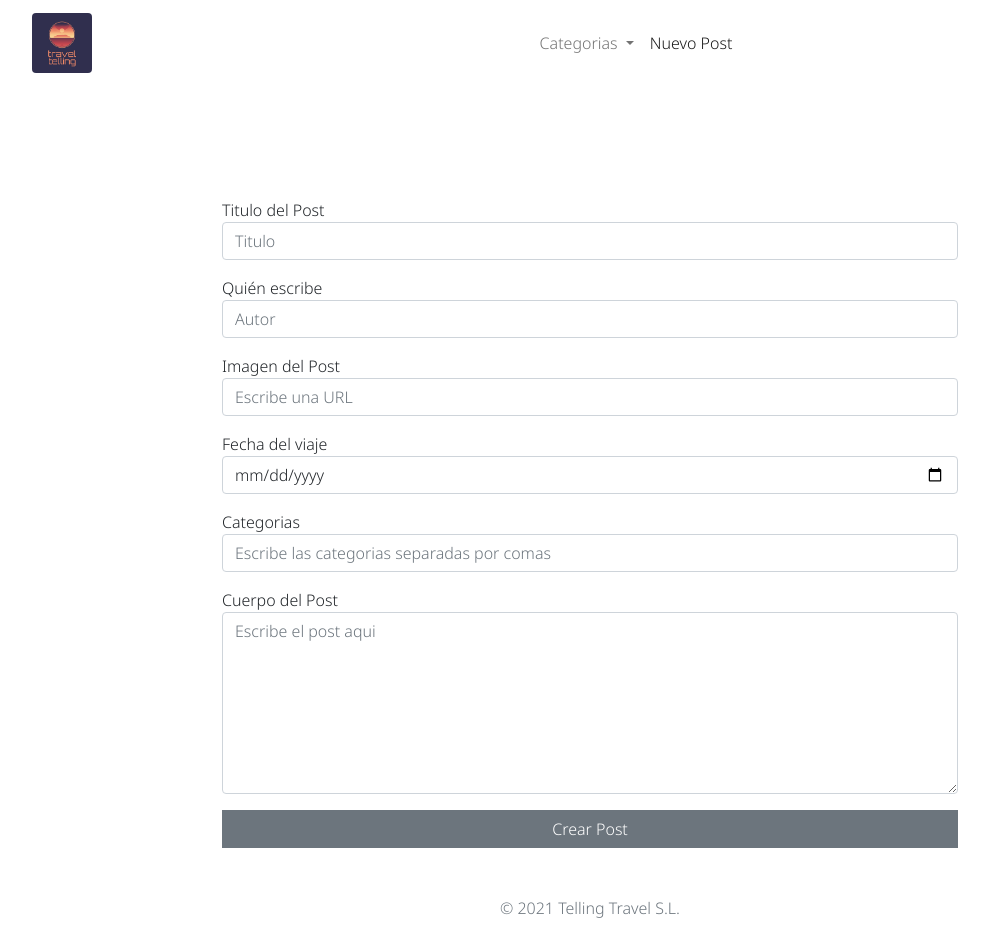
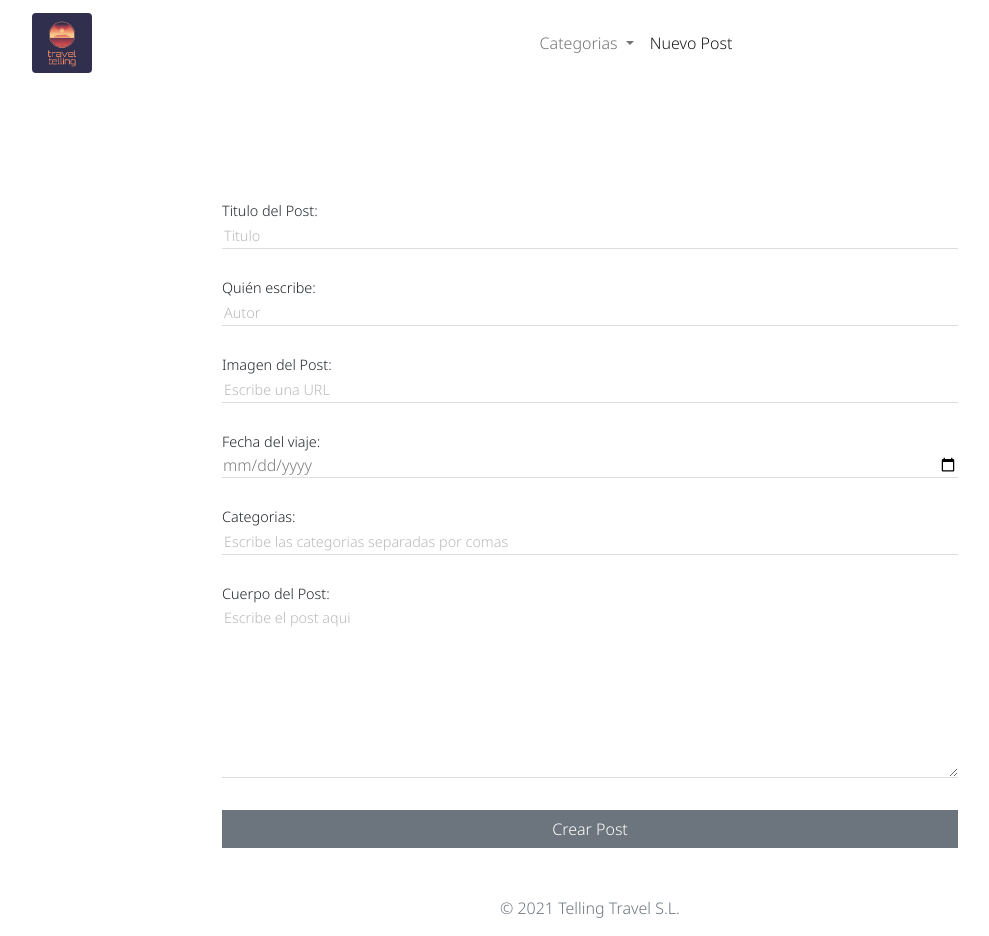
Before and after one commit to RaulRuizBolivar/blogAngular, an Angular app: page /new-post in a window 1280 px wide. Shown: the whole page, without its empty margins (50-1039 px from the left). Built offline with nearby package versions, Linux system fonts and the light colour scheme.

Commit message:
He hecho unos estilos que me gustan

```diff
--- a/src/app/components/form/form.component.css
+++ b/src/app/components/form/form.component.css
@@ -3,3 +3,27 @@ textarea{
     min-height: 40px;
     max-height: 400px;
 }
+.miFormulario{
+    width: 100%;
+    border: none;
+    border-bottom: 1px solid #ddd;
+    margin-bottom: 10px;
+    transition: .3s;
+    border-radius: 0px;
+}
+.miFormulario::placeholder{
+    font-size: .9em;
+    opacity: 0.5;
+}
+.miFormulario:focus-visible , .miFormulario[type=date]:focus-visible{
+    border: 2px solid grey;
+    padding: 10px;
+    border-radius: 5px;
+    outline: none;
+}
+.miFormulario[type=date]{
+    color: grey;
+}
+label{
+    font-size: .9em;
+}
--- a/src/app/components/form/form.component.html
+++ b/src/app/components/form/form.component.html
@@ -2,31 +2,31 @@
     <div class="col-8 pt-5">
         <form novalidate [formGroup]="newPost" (ngSubmit)="getDataForm()">
             <div class="mt-3">
-                <label for="titulo">Titulo del Post</label>
-                <input type="text" id="titulo" class="form-control" formControlName="titulo" placeholder="Titulo">
+                <label for="titulo">Titulo del Post:</label>
+                <input type="text" id="titulo" class="miFormulario" formControlName="titulo" placeholder="Titulo">
             </div>
             <div class="mt-3">
-                <label for="autor">Quién escribe</label>
-                <input type="text" id="autor" class="form-control" formControlName="autor" placeholder="Autor">
+                <label for="autor">Quién escribe:</label>
+                <input type="text" id="autor" class="miFormulario" formControlName="autor" placeholder="Autor">
             </div>
             <div class="mt-3">
-                <label for="imagen">Imagen del Post</label>
-                <input type="text" id="imagen" class="form-control" formControlName="imagen"
+                <label for="imagen">Imagen del Post:</label>
+                <input type="text" id="imagen" class="miFormulario" formControlName="imagen"
                     placeholder="Escribe una URL">
             </div>
             <div class="mt-3">
-                <label for="fecha">Fecha del viaje</label>
-                <input type="date" id="fecha" class="form-control" formControlName="fecha"
+                <label for="fecha">Fecha del viaje:</label>
+                <input type="date" id="fecha" class="miFormulario" formControlName="fecha"
                     placeholder="Escribe una URL">
             </div>
             <div class="mt-3">
-                <label for="categoriaString">Categorias</label>
-                <input type="text" id="categoriaString" class="form-control" formControlName="categoriaString"
+                <label for="categoriaString">Categorias:</label>
+                <input type="text" id="categoriaString" class="miFormulario" formControlName="categoriaString"
                     placeholder="Escribe las categorias separadas por comas">
             </div>
             <div class="mt-3">
-                <label for="texto">Cuerpo del Post</label>
-                <textarea id="texto" class="form-control" placeholder="Escribe el post aqui" rows="7"
+                <label for="texto">Cuerpo del Post:</label>
+                <textarea id="texto" class="miFormulario" placeholder="Escribe el post aqui" rows="7"
                     formControlName="texto"></textarea>
             </div>
             <input type="submit" class="btn btn-secondary rounded-0 mt-3 mb-5 col-12" value="Crear Post">
```
